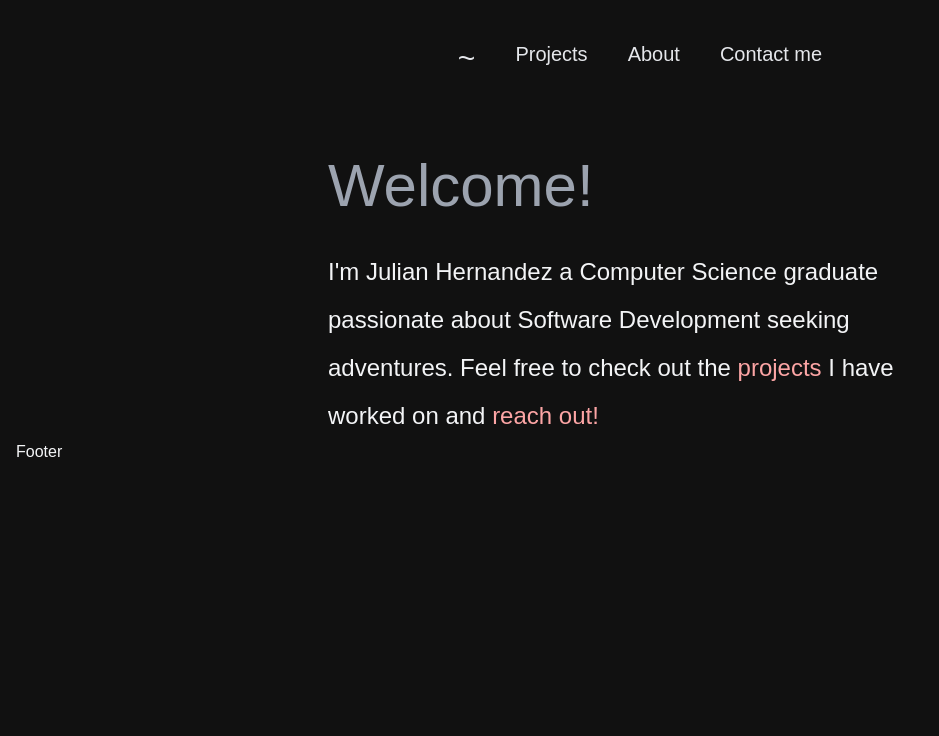
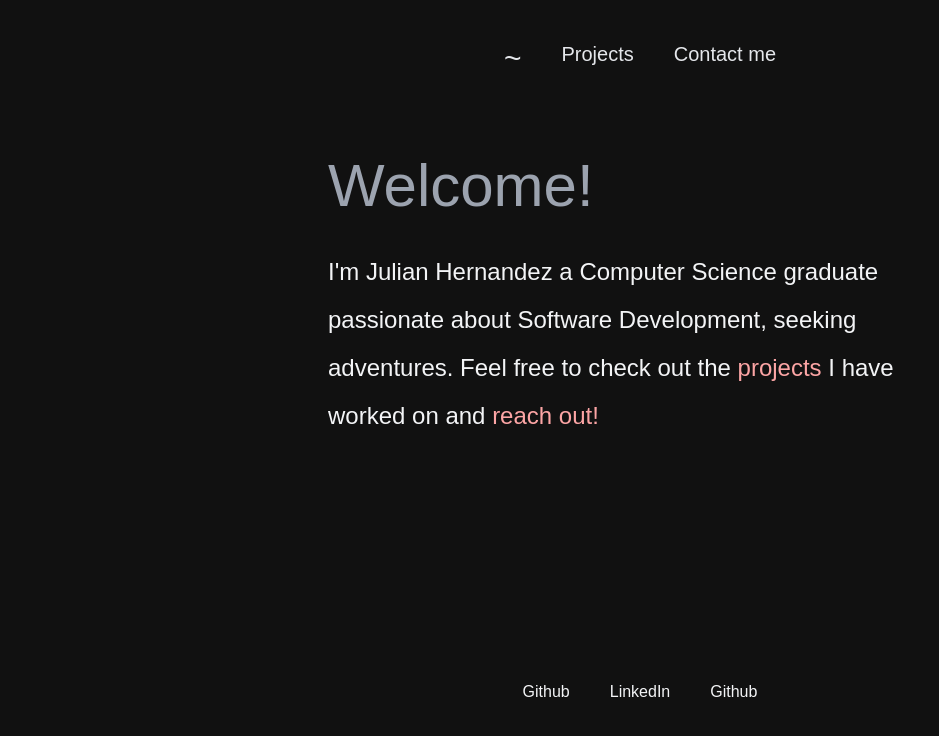
Before and after one commit to julian-hzd/Portfolio2, a React (Vite) app: page /home in a window 1280 px wide. Shown: the top 736 px of the page, without its empty margins (0-939 px from the left). Built offline with nearby package versions, Linux system fonts and the light colour scheme; a web font is replaced by a local one.

Commit message:
Footer template

```diff
--- a/src/App.jsx
+++ b/src/App.jsx
@@ -1,9 +1,11 @@
 import Router from "./components/Router";
+import Footer from "./components/Footer";
 
 export default function App() {
   return (
     <div className="text-gray-100">
       <Router />
+      <Footer />
     </div>
   );
 }
--- a/src/components/About.jsx
+++ /dev/null
@@ -1,3 +0,0 @@
-export default function About() {
-  return <h1>About!</h1>;
-}
--- /dev/null
+++ b/src/components/Footer.jsx
@@ -0,0 +1,9 @@
+export default function Footer() {
+  return (
+    <div className="flex flex-wrap justify-center mt-60 space-x-10">
+      <p>Github</p>
+      <p>LinkedIn</p>
+      <p>Github</p>
+    </div>
+  );
+}
--- a/src/components/Home.jsx
+++ b/src/components/Home.jsx
@@ -12,7 +12,7 @@ export default function Home() {
         </h1>
         <p className="text-2xl leading-loose">
           I'm Julian Hernandez a Computer Science graduate passionate about
-          Software Development seeking adventures. Feel free to check out the
+          Software Development, seeking adventures. Feel free to check out the
           <Link to={`/projects`} className={`${linkText}`}>
             {" "}
             projects{" "}
--- a/src/components/Navbar.jsx
+++ b/src/components/Navbar.jsx
@@ -22,11 +22,6 @@ export default function Navbar() {
             </Link>
           </li>
           <li>
-            <Link to={`about`} className={liHoveredColor}>
-              About
-            </Link>
-          </li>
-          <li>
             <Link to={`contact`} className={liHoveredColor}>
               Contact me
             </Link>
@@ -35,7 +30,6 @@ export default function Navbar() {
       </nav>
       <div>
         <Outlet />
-        <h1>Footer</h1>
       </div>
     </div>
   );
--- a/src/components/Router.jsx
+++ b/src/components/Router.jsx
@@ -8,7 +8,6 @@ import {
 
 import Projects from "./Projects";
 import Navbar from "./Navbar";
-import About from "./About";
 import Contact from "./Contact";
 import Home from "./Home";
 
@@ -21,7 +20,6 @@ export default function Router() {
             <Route path="/" element={<Navigate to="/home" />} />
             <Route path="home" element={<Home />} />
             <Route path="projects" element={<Projects />} />
-            <Route path="about" element={<About />} />
             <Route path="contact" element={<Contact />} />
           </Route>,
         ),
```
